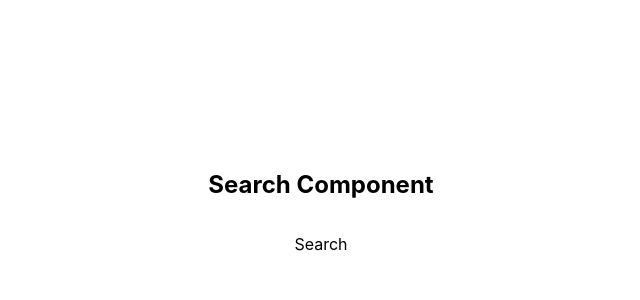
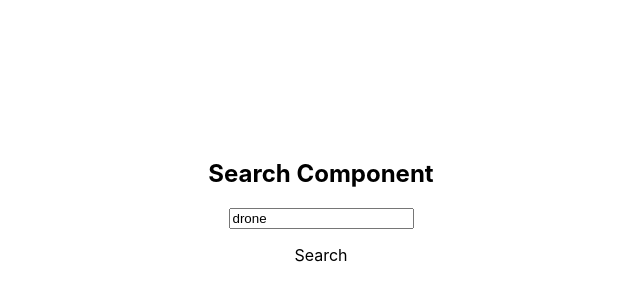
Before and after one commit to oliver-mansfield/ebay-search, a Next.js app: page / in a window 1280 px wide. Shown: the part 190-490 px from the top of the page, without its empty margins (319-959 px from the left). Built offline with nearby package versions, Linux system fonts and the light colour scheme.

Commit message:
splitting out get func, setting state of parent component

```diff
--- a/components/Search.js
+++ b/components/Search.js
@@ -1,27 +1,31 @@
+import { useState } from "react";
+import getProducts from "../util/getProducts";
+
 const Search = () => {
-	const getProducts = async () => {
-		const url =
-			"https://api.sandbox.ebay.com/buy/browse/v1/item_summary/search?q=drone&limit=3";
-		const oauth = `Bearer ${process.env.EBAY_OAUTH}`;
-		const headers = {
-			Authorization: oauth,
-			"Content-Type": "application/json",
-			"X-EBAY-C-MARKETPLACE-ID": "EBAY_US",
-			"X-EBAY-C-ENDUSERCTX":
-				"affiliateCampaignId=<ePNCampaignId>,affiliateReferenceId=<referenceId></referenceId>",
-		};
+	const [searchTerm, setSearchTerm] = useState("drone");
+	const [productData, setProductData] = useState({});
 
-		const data = await fetch(url, {
-			headers: headers,
-		})
-			.then((response) => response.json())
-			.then((data) => console.log(data));
+	const handleGetProductData = async (searchTerm) => {
+		await getProducts(searchTerm).then((data) => {
+			setProductData(data);
+		});
 	};
 
 	return (
 		<>
 			<h2>Search Component</h2>
-			<p onClick={getProducts}>Search</p>
+			<input
+				type="text"
+				value={searchTerm}
+				onChange={(e) => setSearchTerm(e.target.value)}
+			></input>
+			<p
+				onClick={() => {
+					handleGetProductData(searchTerm);
+				}}
+			>
+				Search
+			</p>
 		</>
 	);
 };
--- /dev/null
+++ b/util/getProducts.js
@@ -0,0 +1,22 @@
+const getProducts = async (searchTerm) => {
+	const url = `https://api.sandbox.ebay.com/buy/browse/v1/item_summary/search?q=${searchTerm}&limit=3`;
+	const oauth = `Bearer ${process.env.EBAY_OAUTH}`;
+	const headers = {
+		Authorization: oauth,
+		"Content-Type": "application/json",
+		"X-EBAY-C-MARKETPLACE-ID": "EBAY_US",
+		"X-EBAY-C-ENDUSERCTX":
+			"affiliateCampaignId=<ePNCampaignId>,affiliateReferenceId=<referenceId></referenceId>",
+	};
+
+	return await fetch(url, {
+		headers: headers,
+	})
+		.then((response) => response.json())
+		.then((data) => {
+			console.log(data);
+			return data;
+		});
+};
+
+export default getProducts;
```
